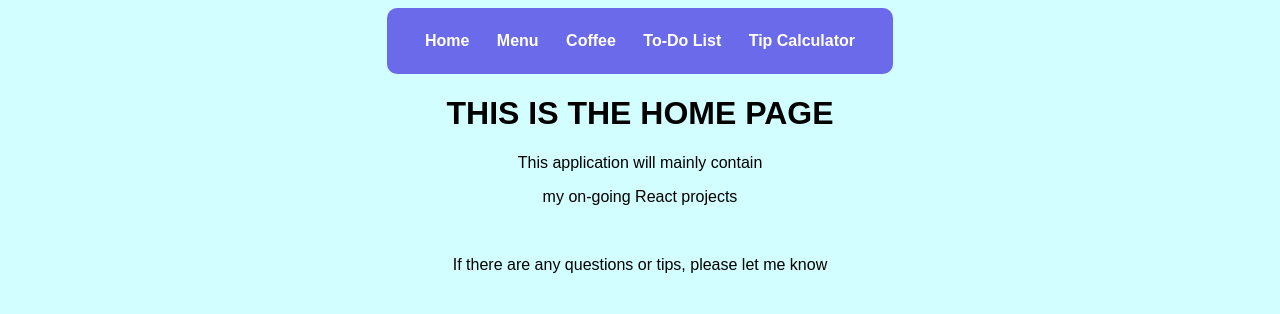
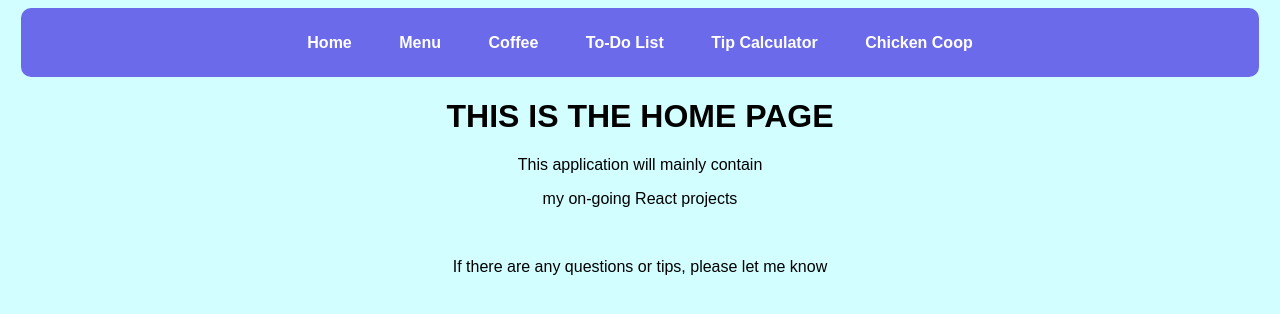
Before and after one commit to ktpn/personalsite, a React (Create React App) app: page / in a window 1280 px wide. Shown: the top 314 px of the page. Built offline with nearby package versions, Linux system fonts and the light colour scheme.

Commit message:
Added chickcoop link

```diff
--- a/src/App.css
+++ b/src/App.css
@@ -71,24 +71,25 @@ button {
 
 .nav {
   background-color: rgb(106, 106, 235);
-  padding: 1.5em;
-  margin: 0% 30% 0% 30%;
+  padding: 2%;
   border-radius: 10px;
+  margin-right: 1%;
+  margin-left: 1%;
+  position: relative;
+
 }
 
 .navbutton {
   color: white;
   text-decoration: none;
   font-weight: bold;
-  font-size: 1em;
-  padding: 3%;
+  padding: 2%;
 }
 
 .navbutton:hover {
   background-color: rgb(255, 255, 255);
   color: black;
   border-radius: 10px;
-  padding: 3%;
 }
 
 .container1 {
--- a/src/App.js
+++ b/src/App.js
@@ -6,6 +6,7 @@ import {Coffee} from "./pages/Coffee"
 import { Home } from "./pages/Home";
 import { NavBar } from "./Navbar";
 import { Tip } from "./pages/Tipcalculator";
+import { Chicken } from "./pages/Chickencoop";
 
 function App() {
   return (
@@ -18,6 +19,7 @@ function App() {
           <Route path="/coffee" element={<Coffee />} />
           <Route path="/todolist" element={<Todolist />} />
           <Route path="/tipcalculator" element={<Tip />} />
+          <Route path="/chickencoop" element={<Chicken />} />
 
           <Route path="*" element={<h1>ERROR: YOU ARE IN THE WRONG PAGE!</h1>} />
         </Routes>
--- a/src/Navbar.js
+++ b/src/Navbar.js
@@ -8,6 +8,7 @@ export const NavBar = () => {
             <Link to ="/coffee" className="navbutton">Coffee</Link>
             <Link to ="/todolist" className="navbutton">To-Do List</Link>
             <Link to ="/tipcalculator" className="navbutton">Tip Calculator</Link>
+            <Link to ="/chickencoop" className="navbutton">Chicken Coop</Link>
         </div>
     )
 }
--- /dev/null
+++ b/src/pages/Chickencoop.js
@@ -0,0 +1,15 @@
+import "../App.css";
+
+export const Chicken = () => {
+    return (
+        <div>
+            <h1>THE CHICKEN COOP BUILD PAGE</h1>
+            <p>This is our progress of raising chickens <br></br>
+            and also building a chicken coop</p>
+
+        </div>
+
+
+
+    );
+};
```
